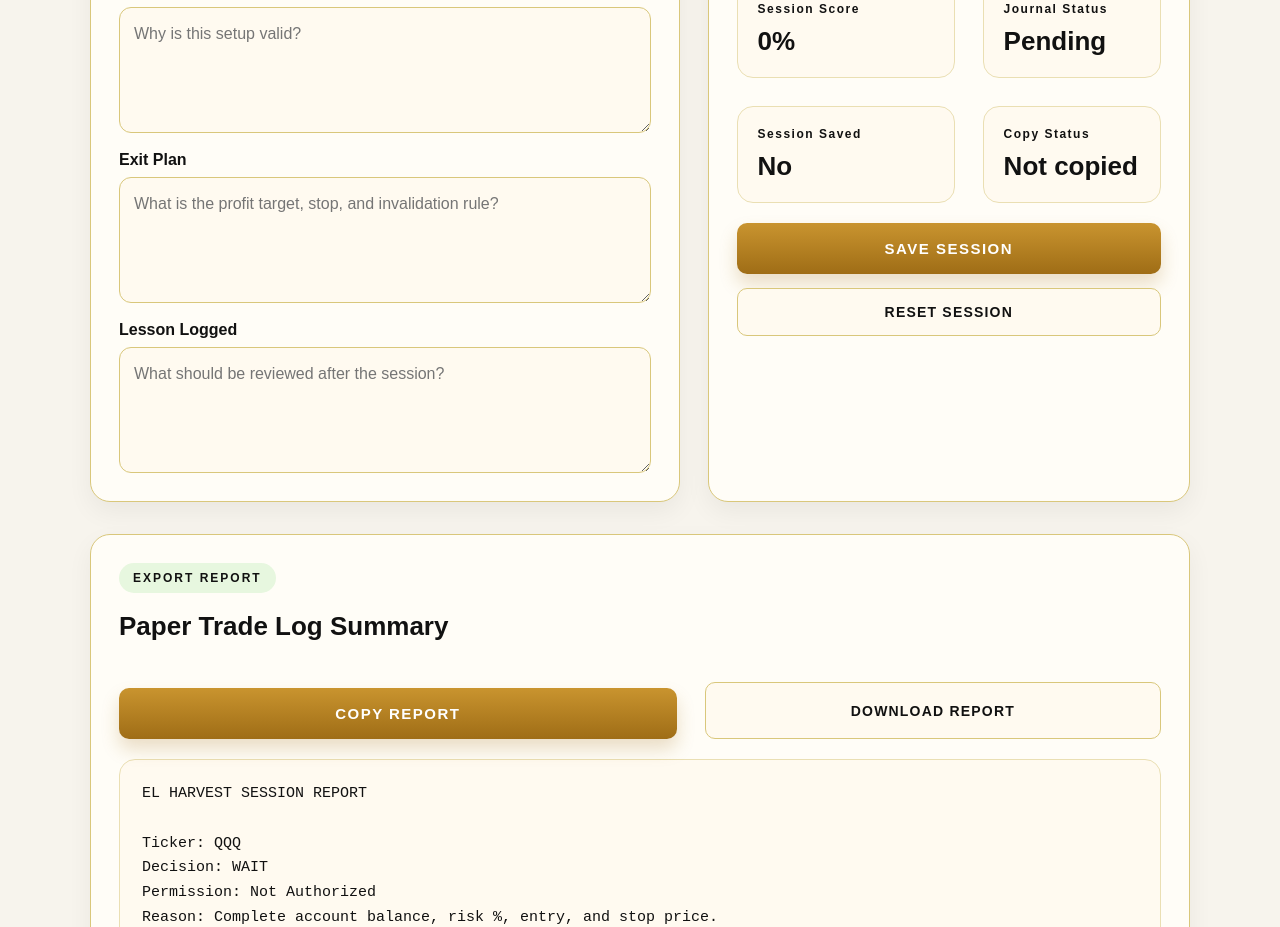
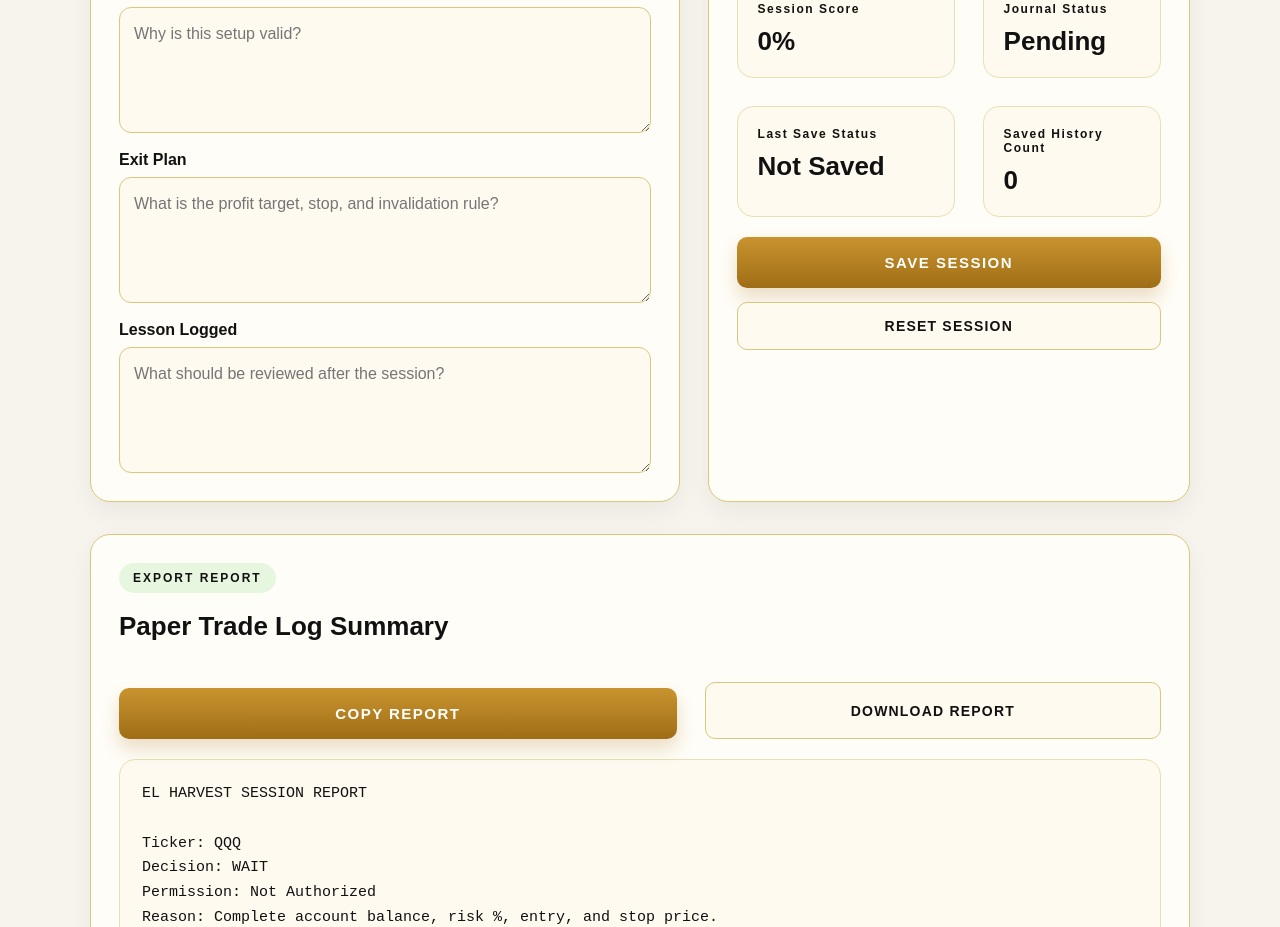
Before and after one commit to 1anointedradio-maker/elharvest-web, a Next.js app: page / in a window 1280 px wide. Shown: the part 1520-2447 px from the top of the page. Built offline with nearby package versions, Linux system fonts and the light colour scheme.

Commit message:
Update page.jsx

```diff
--- a/app/page.jsx
+++ b/app/page.jsx
@@ -460,9 +460,9 @@ Mode: Paper Execution Only
 
           <div className="eh-grid-2" style={{ marginTop: "22px" }}>
             <StatBox label="Session Score" value={`${calculations.sessionScore}%`} />
-            <StatBox label="Journal Status" value={calculations.journalComplete ? "Complete" : "Pending"} />
-            <StatBox label="Session Saved" value={sessionSaved ? "Yes" : "No"} />
-            <StatBox label="Copy Status" value={copyStatus} />
+<StatBox label="Journal Status" value={calculations.journalComplete ? "Complete" : "Pending"} />
+<StatBox label="Last Save Status" value={sessionSaved ? "Saved" : "Not Saved"} />
+<StatBox label="Saved History Count" value={savedSessions.length} />
           </div>
 
           <button type="button" onClick={saveSession} style={buttonStyle}>
```
